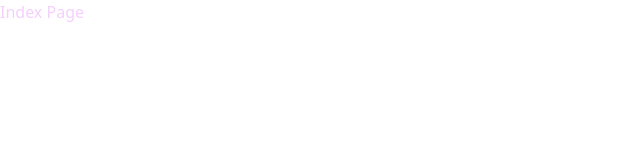
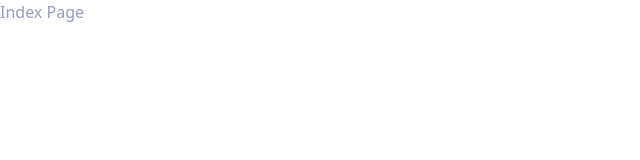
Before and after one commit to Aryaak/sandcation, a Nuxt app: page / in a window 1280 px wide. Shown: the top 160 px of the page, without its empty margins (0-640 px from the left). Built offline with nearby package versions, Linux system fonts and the light colour scheme.

Commit message:
Update tailwind config colors

```diff
--- a/pages/index.vue
+++ b/pages/index.vue
@@ -1,6 +1,6 @@
 <template>
   <div>
-    <h1 class="text-pink-200">Index Page</h1>
+    <h1 class="text-grey">Index Page</h1>
   </div>
 </template>
 
--- a/tailwind.config.js
+++ b/tailwind.config.js
@@ -14,6 +14,9 @@ module.exports = {
   theme: {
     extend: {
       colors: {
+        dark: '#1F2127',
+        grey: '#959DBA',
+        yellow: '#FBA83C',
         gray: colors.blueGray,
         coolgray: colors.coolGray,
         blue: colors.blue,
```
